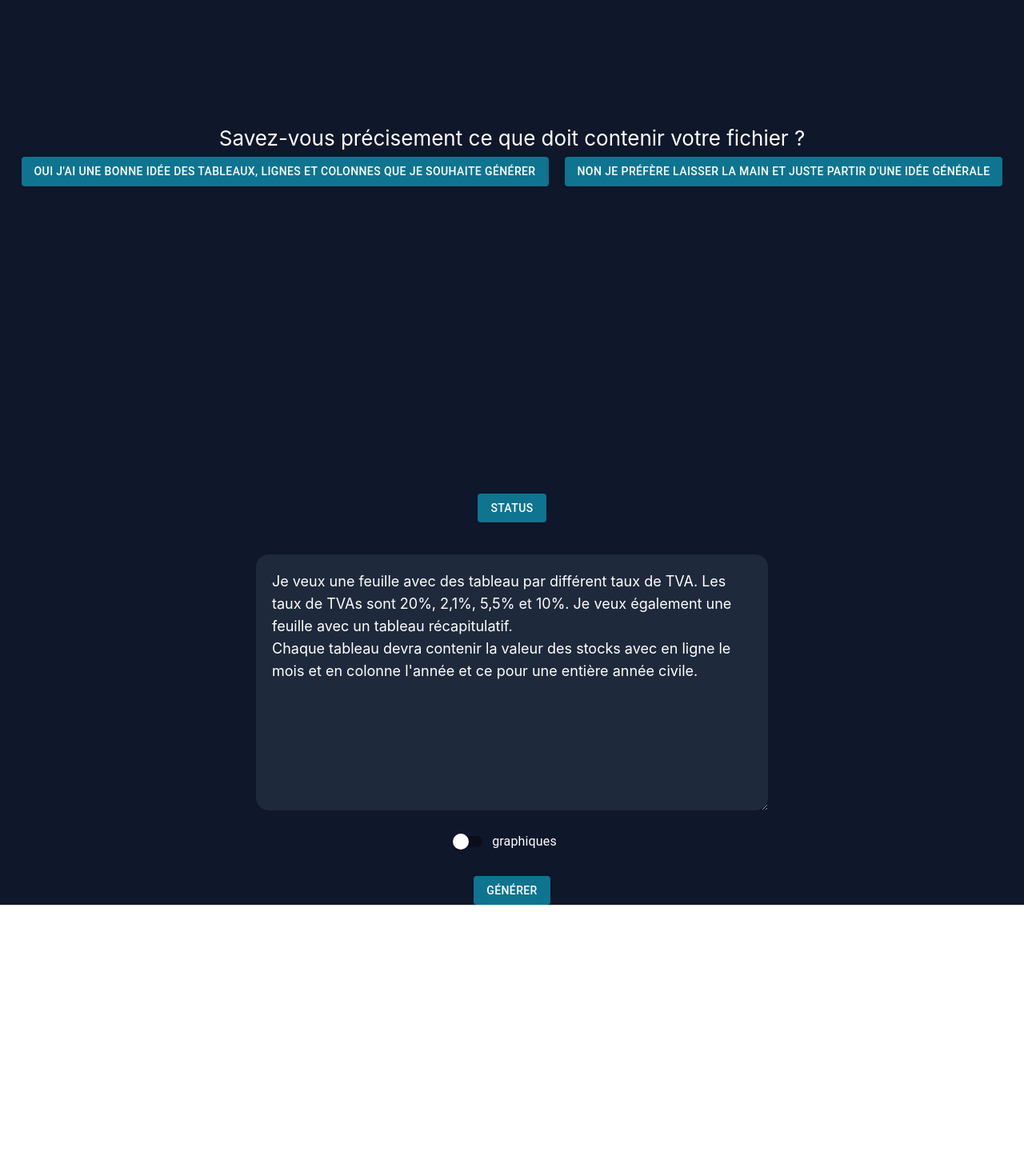
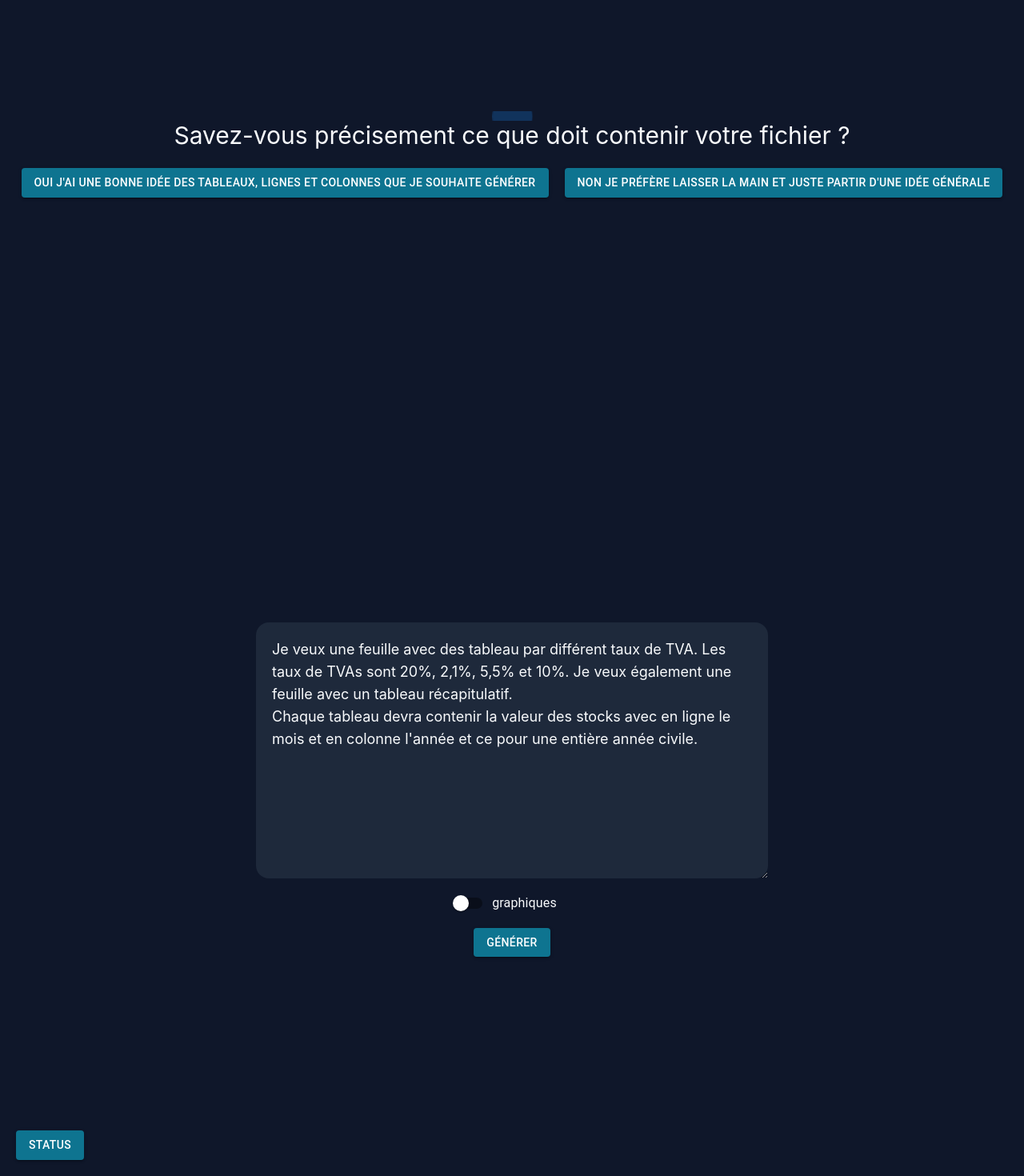
Before and after one commit to Jabuf/ia-office-ui, a React (Create React App) app: page / in a window 1280 px wide. Shown: the part 207-1677 px from the top of the page at 80% size. Before the commit the page ends 1338 px from the top, so only its background shows below. Built offline with nearby package versions, Linux system fonts and the light colour scheme; no server answers.

Commit message:
improve global style of the home

```diff
--- a/src/components/BaseButton.tsx
+++ b/src/components/BaseButton.tsx
@@ -1,5 +1,4 @@
 import React from 'react'
-import '../styles/Home.css'
 import { Button, Typography } from '@mui/material'
 import { RotatingSquare } from 'react-loader-spinner'
 
--- a/src/components/Home.tsx
+++ b/src/components/Home.tsx
@@ -1,6 +1,6 @@
-import React, { useRef, useState } from 'react'
-import '../styles/Home.css'
+import React, { useEffect, useRef, useState } from 'react'
 import {
+  Button,
   FormControlLabel,
   FormGroup,
   Switch,
@@ -18,6 +18,13 @@ import { toast, ToastContainer } from 'react-toastify'
 import BaseButton from './BaseButton'
 
 function Home() {
+  const startRef = useRef<HTMLButtonElement | null>(null)
+  useEffect(() => {
+    if (startRef.current) {
+      startRef.current.focus()
+    }
+  }, []) // Empty dependency array ensures that this effect runs only once, when the component is mounted
+
   const [conv, setConv] = useState<Conv>({
     initialPrompt: PromptUtils.getRandomPrompt(),
     assistedMode: false,
@@ -83,9 +90,10 @@ function Home() {
 
   return (
     <div className="Home">
-      <header className="App-header space-y-5">
-        <div className="flex flex-col items-center justify-center h-screen">
-          <span>
+      <header className="flex flex-col bg-slate-900 text-slate-50">
+        <div className="flex flex-col h-screen text-3xl items-center justify-center">
+          <Button ref={startRef} autoFocus={true} />
+          <span className=" pb-5">
             Savez-vous précisement ce que doit contenir votre fichier ?
           </span>
           <div className="flex space-x-5">
@@ -99,12 +107,7 @@ function Home() {
             ></BaseButton>
           </div>
         </div>
-        {/*TODO place somewhere else*/}
-        <BaseButton
-          onClick={checkStatusOpenApi}
-          label="Status"
-          loading={loading.status}
-        />
+        <div className="flex h-screen w-screen items-center justify-center">
           <div>
             <ToastContainer
               position="top-right"
@@ -118,12 +121,13 @@ function Home() {
               theme="colored"
             />
           </div>
+          <div className="flex flex-col w-1/2">
             <TextareaAutosize
               ref={promptRef}
               minRows={10}
               placeholder="Enter a value"
               value={conv.initialPrompt}
-          className="rounded-2xl bg-slate-800 text-lg p-5 border-solid border-0 border-slate-50 w-1/2"
+              className="rounded-2xl bg-slate-800 text-lg p-5 focus-visible:outline focus-visible:outline-2 focus-visible:outline-offset-0 focus-visible:outline-slate-50"
               onChange={(e) => {
                 setConv({
                   initialPrompt: e.target.value,
@@ -131,6 +135,7 @@ function Home() {
                 })
               }}
             />
+            <div className="flex flex-col p-3 space-y-3 justify-center items-center">
               <FormGroup>
                 {Object.keys(steps).map((stepName) => (
                   <FormControlLabel
@@ -140,16 +145,13 @@ function Home() {
                   />
                 ))}
               </FormGroup>
-        <div>
               <BaseButton
                 label={'générer'}
                 onClick={handleApiCreation}
                 disabled={loading.spreadsheet}
                 loading={loading.spreadsheet}
               />
-          {fileUrls && (
-            <div>
-              {fileUrls.webViewLink && (
+              {fileUrls && fileUrls.webViewLink && (
                 <BaseButton
                   disabled={loading.spreadsheet}
                   href={fileUrls.webViewLink}
@@ -157,7 +159,14 @@ function Home() {
                 />
               )}
             </div>
-          )}
+          </div>
+        </div>
+        <div className="p-5">
+          <BaseButton
+            onClick={checkStatusOpenApi}
+            label="Status"
+            loading={loading.status}
+          />
         </div>
       </header>
     </div>
--- a/src/styles/Home.css
+++ /dev/null
@@ -1,10 +0,0 @@
-.App-header {
-  background-color: rgb(15 23 42);
-  min-height: 100vh;
-  display: flex;
-  flex-direction: column;
-  align-items: center;
-  justify-content: center;
-  font-size: calc(10px + 2vmin);
-  color: white;
-}
```
Lines whose indentation alone changed are shown as unchanged.
